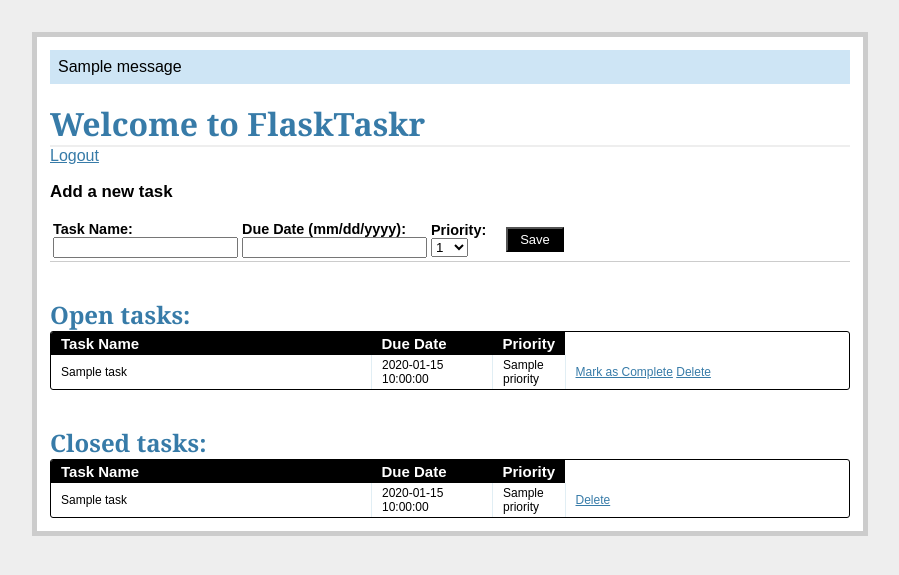
After one commit to varunkverma/flasktaskr, a Flask app: template project/templates/tasks.html in a window 1280 px wide. The commit adds this page. Shown: the top 575 px of the page, without its empty margins (190-1089 px from the left). Run offline with Flask 2, Linux system fonts and the light colour scheme; the template is opened without the code that fills it: most values are stand-ins (such as "Sample title", 1, 10 or a date in 2020); one stand-in notice (Sample message) is shown.

Commit message:
Flasktaskr done

```diff
--- a/project/templates/_base.html
+++ b/project/templates/_base.html
@@ -6,7 +6,7 @@
 	</head>
 	<body>
 		<div class="page">
-			{% for messsage in get_flashed_messages() %}
+			{% for message in get_flashed_messages() %}
 				<div class="flash">{{ message }}</div>
 			{% endfor %}
 
--- /dev/null
+++ b/project/templates/tasks.html
@@ -0,0 +1,98 @@
+{% extends "_base.html" %}
+
+{% block content %}
+
+<h1>Welcome to FlaskTaskr</h1>
+<a href="{{url_for('logout')}}">Logout</a>
+<div class="add-task">
+	<h3>Add a new task</h3>
+	<table>
+		<tr>
+			<form action="{{url_for('new_task')}}" method="POST">
+				<td>
+					<label>Task Name:</label>
+					<input name="name" type="text" />
+				</td>
+				<td>
+					<label>Due Date (mm/dd/yyyy):</label>
+					<input name="due_date" type="text" width="120px" />
+				</td>
+				<td>
+					<label>Priority:</label>
+					<select name="priority" width="100px">
+						<option value="1">1</option>
+						<option value="2">2</option>
+						<option value="3">3</option>
+						<option value="4">4</option>
+						<option value="5">5</option>
+						<option value="6">6</option>
+						<option value="7">7</option>
+						<option value="8">8</option>
+						<option value="9">9</option>
+						<option value="10">10</option>
+					</select>
+				</td>
+				<td>
+					&nbsp;
+					&nbsp;
+					<input class="button" type="submit" value="Save" />
+				</td>
+			</form>
+		</tr>
+	</table>
+</div>
+<div class="entries">
+	<br>
+	<br>
+	<h2>Open tasks:</h2>
+	<div class="datagrid">
+		<table>
+			<thead>
+				<tr>
+					<th width="300px"><strong>Task Name</strong></th>
+					<th width="100px"><strong>Due Date</strong></th>
+					<th width="50px"><strong>Priority</strong></th>
+				</tr>
+			</thead>
+			{% for task in open_tasks %}
+				<tr>
+					<td width="300px">{{task.name}}</td>
+					<td width="100px">{{task.due_date}}</td>
+					<td width="50px">{{task.priority}}</td>
+					<td>
+						<a href="{{url_for('complete',task_id=task.task_id)}}">Mark as Complete</a>
+						<a href="{{url_for('delete_entry',task_id=task.task_id)}}">Delete</a>
+					</td>
+				</tr>
+			{% endfor %}
+		</table>
+	</div>
+	<br>
+	<br>
+</div>
+<div class="entries">
+	<h2>Closed tasks:</h2>
+	<div class="datagrid">
+		<table>
+			<thead>
+				<tr>
+					<th width="300px"><strong>Task Name</strong></th>
+					<th width="100px"><strong>Due Date</strong></th>
+					<th width="50px"><strong>Priority</strong></th>
+				</tr>
+			</thead>
+			{% for task in closed_tasks %}
+				<tr>
+					<td width="300px">{{task.name}}</td>
+					<td width="100px">{{task.due_date}}</td>
+					<td width="50px">{{task.priority}}</td>
+					<td>
+						<a href="{{url_for('delete_entry',task_id=task.task_id)}}">Delete</a>
+					</td>
+				</tr>
+			{% endfor %}
+		</table>
+	</div>
+</div>
+
+{% endblock %}
```
Also changed, not shown: project/forms.py (added, +19 -0 lines), project/views.py (+79 -2 lines), project/flasktaskr.db.
